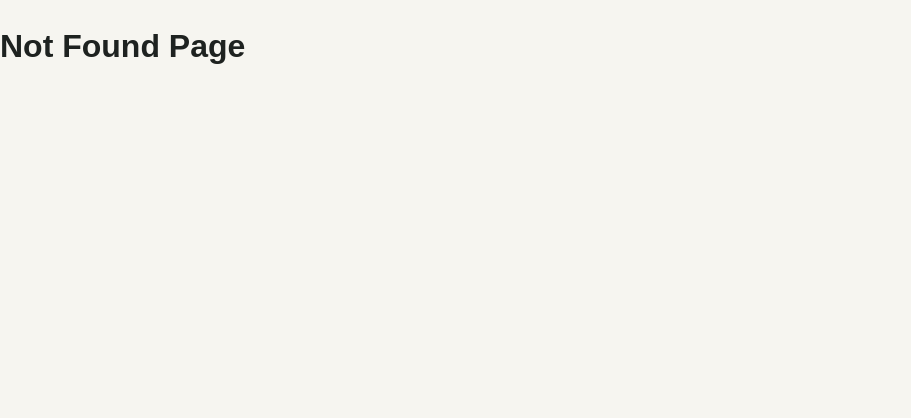
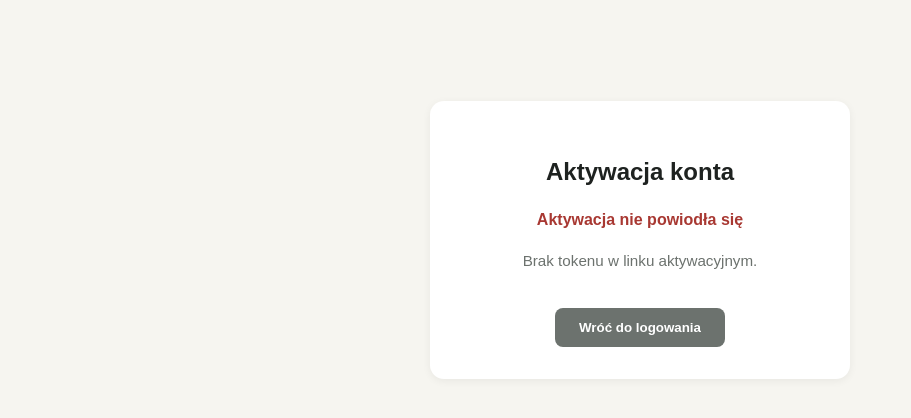
Before and after one commit to Marc311o/SchoolMoney, a React (Vite) app in the folder frontend/: page /activate-account in a window 1280 px wide. Before the commit this address had no page. Shown: the top 418 px of the page, without its empty margins (0-911 px from the left). Built offline with nearby package versions, Linux system fonts and the light colour scheme.

Commit message:
Add account activation page and route

```diff
--- a/frontend/src/app/router.tsx
+++ b/frontend/src/app/router.tsx
@@ -2,6 +2,7 @@ import { createBrowserRouter } from 'react-router'
 
 import { LoginPage } from '@/features/auth/pages/LoginPage'
 import { RegisterPage } from '@/features/auth/pages/RegisterPage'
+import { ActivateAccountPage } from '@/pages/ActivateAccountPage'
 import { ChildrenPage } from '@/features/children/pages/ChildrenPage'
 import { ClassesPage } from '@/features/classes/pages/ClassesPage'
 import { ChatPage } from '@/features/chat/pages/ChatPage'
@@ -16,7 +17,7 @@ import { GuestOnly } from '@/features/auth/components/GuestOnly.tsx'
 import { RequireAuth } from '@/features/auth/components/RequireAuth.tsx'
 
 export const router = createBrowserRouter([
-  // Public: not signed in
+  // Public: auth layout
   {
     element: <AuthLayout />,
     children: [
@@ -27,6 +28,7 @@ export const router = createBrowserRouter([
           { path: '/register', element: <RegisterPage /> },
         ],
       },
+      { path: '/activate-account', element: <ActivateAccountPage /> },
     ],
   },
 
--- /dev/null
+++ b/frontend/src/pages/ActivateAccountPage.tsx
@@ -0,0 +1,122 @@
+import { useState } from 'react'
+import { useNavigate } from 'react-router'
+import { useQuery } from '@tanstack/react-query'
+
+function getTokenFromHash(): string | null {
+  const hash = window.location.hash.replace(/^#/, '')
+  const params = new URLSearchParams(hash)
+  return params.get('token')
+}
+
+async function activateAccount(token: string) {
+  const response = await fetch('/api/auth/activate', {
+    method: 'POST',
+    headers: {
+      'Content-Type': 'application/json',
+    },
+    body: JSON.stringify({ token }),
+  })
+
+  if (!response.ok) {
+    const data = await response.json().catch(() => ({}))
+    throw new Error(data.detail || 'Nie udało się aktywować konta')
+  }
+
+  return response.json().catch(() => ({}))
+}
+
+export function ActivateAccountPage() {
+  const navigate = useNavigate()
+  const [token] = useState<string | null>(() => getTokenFromHash())
+
+  const { isLoading, isSuccess, isError, error } = useQuery({
+    queryKey: ['activate-account', token],
+    queryFn: () => activateAccount(token as string),
+    enabled: Boolean(token),
+    retry: false,
+    staleTime: Number.POSITIVE_INFINITY,
+  })
+
+  return (
+    <div
+      style={{
+        display: 'flex',
+        alignItems: 'center',
+        justifyContent: 'center',
+        minHeight: '60vh',
+        fontFamily: 'sans-serif',
+      }}
+    >
+      <div
+        style={{
+          backgroundColor: '#FFFFFF',
+          padding: '2rem',
+          borderRadius: '14px',
+          boxShadow: '0 2px 8px rgba(0,0,0,0.06)',
+          textAlign: 'center',
+          maxWidth: '420px',
+          width: '100%',
+        }}
+      >
+        <h2 style={{ color: '#1E2220', marginBottom: '1rem' }}>
+          Aktywacja konta
+        </h2>
+
+        {isLoading && (
+          <p style={{ color: '#6C726E' }}>Trwa aktywacja konta...</p>
+        )}
+
+        {isSuccess && (
+          <div>
+            <p style={{ color: '#1F6B48', fontWeight: 600 }}>
+              Konto zostało pomyślnie aktywowane!
+            </p>
+            <button
+              onClick={() => navigate('/login')}
+              style={{
+                marginTop: '1.25rem',
+                backgroundColor: '#1E6A4C',
+                color: '#FFFFFF',
+                border: 'none',
+                padding: '0.75rem 1.5rem',
+                borderRadius: '8px',
+                cursor: 'pointer',
+                fontWeight: 600,
+              }}
+            >
+              Przejdź do logowania
+            </button>
+          </div>
+        )}
+
+        {(isError || !token) && (
+          <div>
+            <p style={{ color: '#A83832', fontWeight: 600 }}>
+              Aktywacja nie powiodła się
+            </p>
+            <p style={{ color: '#6C726E', fontSize: '0.95rem' }}>
+              {!token
+                ? 'Brak tokenu w linku aktywacyjnym.'
+                : error?.message || 'Nie udało się aktywować konta'}
+            </p>
+            <button
+              onClick={() => navigate('/login')}
+              style={{
+                marginTop: '1.25rem',
+                backgroundColor: '#6C726E',
+                color: '#FFFFFF',
+                border: 'none',
+                padding: '0.75rem 1.5rem',
+                borderRadius: '8px',
+                cursor: 'pointer',
+                fontWeight: 600,
+              }}
+            >
+              Wróć do logowania
+            </button>
+          </div>
+        )}
+      </div>
+    </div>
+  )
+}
```
